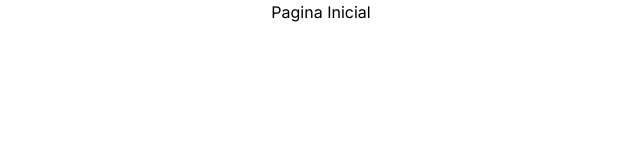
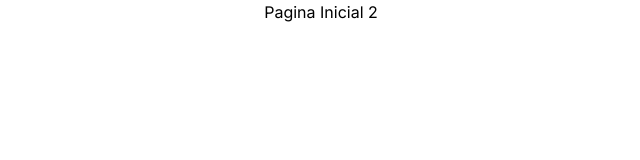
Before and after one commit to Genilso190/school-20241, a Next.js app: page / in a window 1280 px wide. Shown: the top 160 px of the page, without its empty margins (319-959 px from the left). Built offline with nearby package versions, Linux system fonts and the light colour scheme.

Commit message:
fix: Página Inicial

```diff
--- a/app/page.tsx
+++ b/app/page.tsx
@@ -2,6 +2,6 @@
 
 export default function Home() {
   return (
-    <h1 className="text-center">Pagina Inicial</h1>
+    <h1 className="text-center">Pagina Inicial 2</h1>
   );
 }
```
